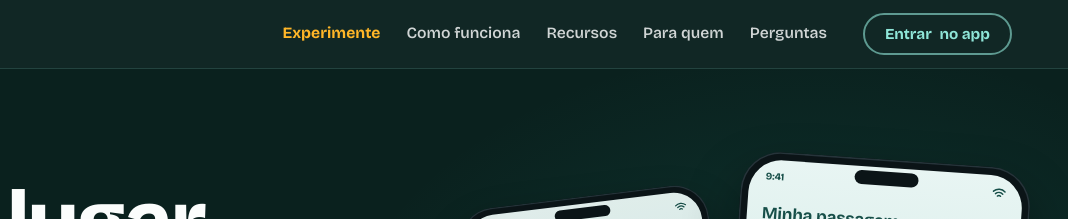
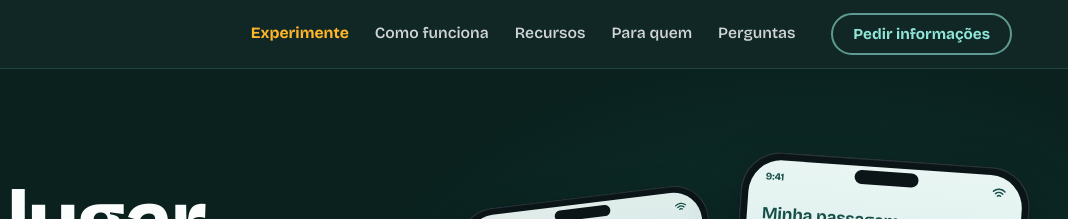
Before and after one commit to JulioCesar571/Place-fretamento, a plain HTML site: page index.html in a window 1280 px wide. Shown: the top 219 px of the page, 212-1280 px from the left. Drawn offline with Linux system fonts and the light colour scheme.

Commit message:
Add files via upload

```diff
--- a/index.html
+++ b/index.html
@@ -370,7 +370,8 @@ dialog.sim-screen[open]{animation:simin .25s ease}
   .sim-steps li{padding:10px 12px;gap:10px;font-size:.95rem}
 }
 @media (max-width:480px){.top .wrap{gap:10px}.brand{font-size:1.25rem;gap:8px}.top .btn-sm{padding:0 14px;font-size:.88rem}.nav a{font-size:.9rem}}
-@media (max-width:380px){.top .btn-sm .long{display:none}}
+.top .btn-sm .short{display:none}
+@media (max-width:520px){.top .btn-sm .long{display:none}.top .btn-sm .short{display:inline}}
 @media (max-width:340px){.brand-name{display:none}}
 
 </style>
@@ -388,7 +389,7 @@ dialog.sim-screen[open]{animation:simin .25s ease}
       <a href="#para-quem">Para quem</a>
       <a href="#perguntas">Perguntas</a>
     </nav>
-    <a class="btn btn-ghost btn-sm" data-app href="/app/">Entrar<span class="long"> no app</span></a>
+    <a class="btn btn-ghost btn-sm" href="#contato"><span class="short">Contato</span><span class="long">Pedir informações</span></a>
   </div>
 </header>
 
@@ -721,7 +722,7 @@ dialog.sim-screen[open]{animation:simin .25s ease}
       <p>Reserva de poltronas, passagem com QR Code e controle de embarque para fretamento.</p>
     </div>
     <ul>
-      <li><a data-app href="/app/">Entrar no app</a></li>
+      <li><a href="#contato">Pedir informações</a></li>
       <li><a href="#como-funciona">Como funciona</a></li>
       <li><a href="#perguntas">Perguntas frequentes</a></li>
       <li><a href="#contato">Levar para minha organização</a></li>
@@ -737,7 +738,6 @@ dialog.sim-screen[open]{animation:simin .25s ease}
    CONFIGURAÇÃO — preencha estes valores antes de publicar
    ===================================================================== */
 var CONFIG={
-  appUrl:'https://placeembarque.com.br/', // endereço onde o app do Place está publicado
   whatsapp:'',             // só números, com DDI e DDD. Ex.: '5555999999999'
   email:'',                // e-mail de contato. Ex.: 'contato@placeembarque.com.br'
   instagram:''             // endereço do perfil. Ex.: 'https://instagram.com/seuperfil'
@@ -964,7 +964,6 @@ function paintDots(ctx,data,from,ncols,pitch,ox,pitchY,glow){
 })();
 
 /* ---------- links, contato e rodapé ---------- */
-$$('[data-app]').forEach(function(a){a.setAttribute('href',CONFIG.appUrl)});
 $('#ano').textContent=new Date().getFullYear();
 (function(){
   var ul=$('footer ul');
```
